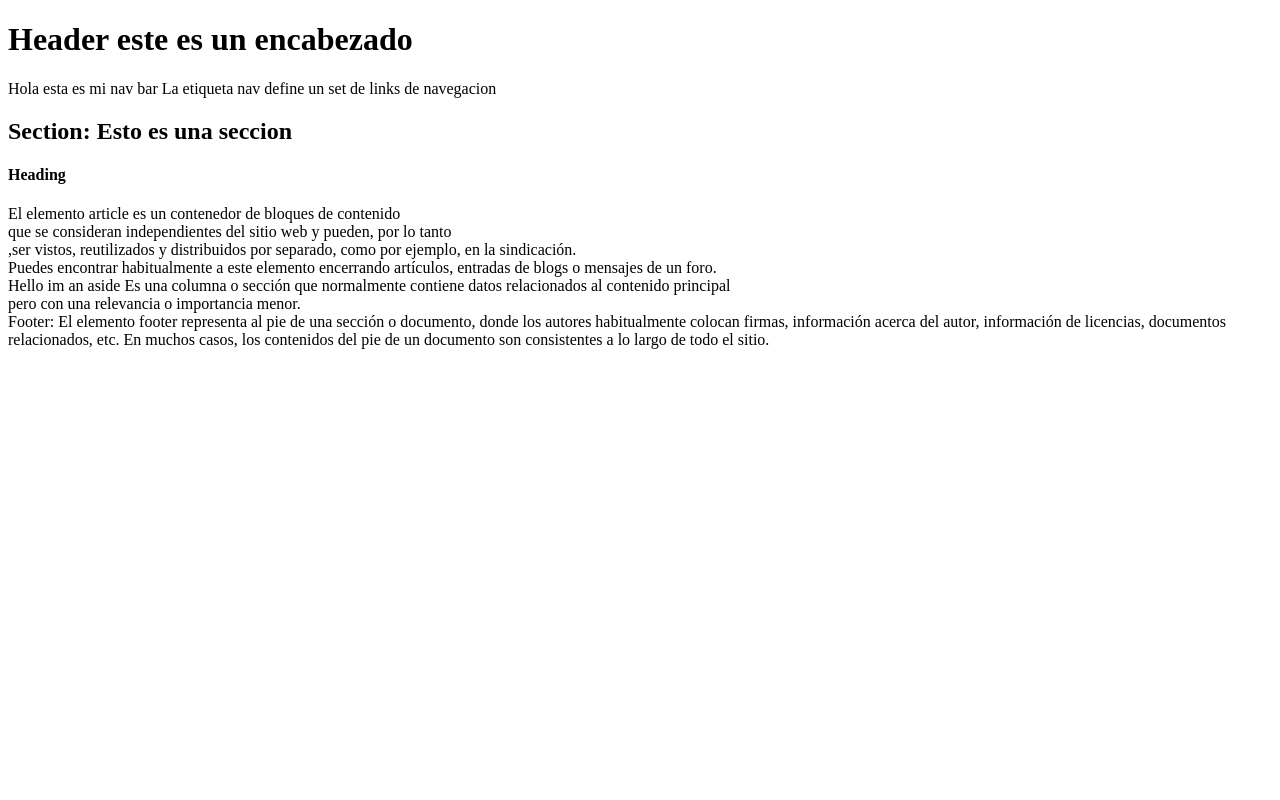
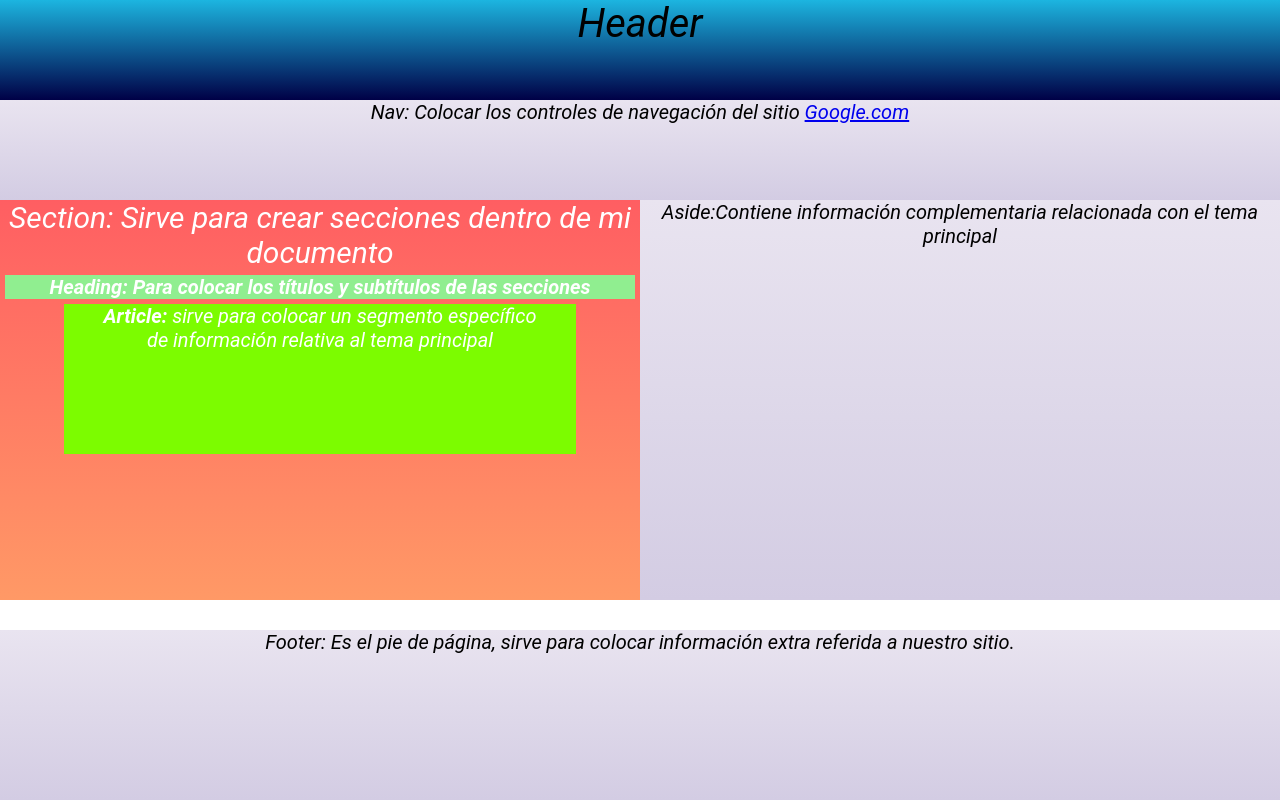
Before and after one commit to KevinAlexanderP/bootcampKodemia, a plain HTML site: page ejercicio1-html/index.html in a window 1280 px wide. Drawn offline with Linux system fonts and the light colour scheme.

Commit message:
Cambios para la estructura en html, Tarea día 21/11/2019 ::octocat::

```diff
--- /dev/null
+++ b/ejercicio1-html/Css/main.css
@@ -0,0 +1,83 @@
+* {
+    margin: 0%;
+    font-family: 'Roboto', sans-serif;
+    text-align: center;
+    font-style: italic;
+    font-size: 20px;
+}
+
+.header {
+    background: #000046;
+    /* fallback for old browsers */
+    background: -webkit-linear-gradient(to bottom, #1CB5E0, #000046);
+    /* Chrome 10-25, Safari 5.1-6 */
+    background: linear-gradient(to bottom, #1CB5E0, #000046);
+    /* W3C, IE 10+/ Edge, Firefox 16+, Chrome 26+, Opera 12+, Safari 7+ */
+    font-size: 40px;
+    width: 100%;
+    height: 100px;
+}
+
+#nav {
+    background: #D3CCE3;
+    /* fallback for old browsers */
+    background: -webkit-linear-gradient(to bottom, #E9E4F0, #D3CCE3);
+    /* Chrome 10-25, Safari 5.1-6 */
+    background: linear-gradient(to bottom, #E9E4F0, #D3CCE3);
+    /* W3C, IE 10+/ Edge, Firefox 16+, Chrome 26+, Opera 12+, Safari 7+ */
+    ;
+    height: 100px;
+    font-size: 20px;
+}
+
+#asidefootercolor {
+    background: #D3CCE3;
+    /* fallback for old browsers */
+    background: -webkit-linear-gradient(to bottom, #E9E4F0, #D3CCE3);
+    /* Chrome 10-25, Safari 5.1-6 */
+    background: linear-gradient(to bottom, #E9E4F0, #D3CCE3);
+    /* W3C, IE 10+/ Edge, Firefox 16+, Chrome 26+, Opera 12+, Safari 7+ */
+}
+
+.aside {
+    width: 50%;
+    float: right;
+    height: 400px;
+}
+
+.etiquetafooter {
+    background-color: indigo;
+    position: fixed;
+    bottom: 0%;
+    width: 100%;
+    height: 170px;
+}
+
+.section {
+    background: #ff9966;
+    /* fallback for old browsers */
+    background: -webkit-linear-gradient(to bottom, #ff5e62, #ff9966);
+    /* Chrome 10-25, Safari 5.1-6 */
+    background: linear-gradient(to bottom, #ff5e62, #ff9966);
+    /* W3C, IE 10+/ Edge, Firefox 16+, Chrome 26+, Opera 12+, Safari 7+ */
+    float: left;
+    width: 50%;
+    height: 400px;
+    color: white;
+    font-size: 30px;
+}
+
+.article {
+    background: lawngreen;
+    width: 80%;
+    height: 150px;
+    margin-left: auto;
+    margin-right: auto;
+    margin-top: auto;
+    margin-bottom: auto;
+}
+
+.heading {
+    background: lightgreen;
+    margin: 5px;
+}
--- a/ejercicio1-html/index.html
+++ b/ejercicio1-html/index.html
@@ -9,36 +9,30 @@
 </head>
 
 <body>
+    <!DOCTYPE html>
+    <html lang="en">
 
-    <div>
-        <h1> Header este es un encabezado</h1>
-    </div>
+    <head>
+        <meta charset="UTF-8">
+        <meta name="viewport" content="width=device-width, initial-scale=1.0">
+        <meta http-equiv="X-UA-Compatible" content="ie=edge">
+        <title>Document</title>
+        <link rel="stylesheet" href="Css/main.css">
+    </head>
 
-    <div>
-        <nav>Hola esta es mi nav bar La etiqueta nav define un set de links de navegacion
-        </nav>
-    </div>
-    <section>
-        <h2>Section: Esto es una seccion</h2>
+    <body>
+        <header class="header">Header</header>
+        <nav id="nav">Nav: Colocar los controles de navegación del sitio <a href="https://google.com">Google.com</a></nav>
+        <section class="section">
+            Section: Sirve para crear secciones dentro de mi documento
+            <h1 class="heading" class="section">Heading: Para colocar los títulos y subtítulos de las secciones</h1>
+            <article class="article"> <b>Article:</b> sirve para colocar un segmento específico <br> de información relativa al tema principal</article>
+        </section>
+        <aside id="asidefootercolor" class="aside">Aside:Contiene información complementaria relacionada con el tema principal</aside>
+        <footer id="asidefootercolor" class="etiquetafooter">Footer: Es el pie de página, sirve para colocar información extra referida a nuestro sitio.</footer>
+    </body>
 
-        <h4>
-            Heading
-        </h4>
-        <article>El elemento article es un contenedor de bloques de contenido <br> que se consideran independientes del sitio web y pueden, por lo tanto <br> ,ser vistos, reutilizados y distribuidos por separado, como por ejemplo, en la sindicación. <br> Puedes
-            encontrar habitualmente a este elemento encerrando artículos, entradas de blogs o mensajes de un foro.
-        </article>
-
-    </section>
-    <aside>
-        Hello im an aside Es una columna o sección que normalmente contiene datos relacionados al contenido principal <br> pero con una relevancia o importancia menor.
-    </aside>
-
-    <footer>
-        Footer: El elemento footer representa al pie de una sección o documento, donde los autores habitualmente colocan firmas, información acerca del autor, información de licencias, documentos relacionados, etc. En muchos casos, los contenidos del pie de un
-        documento son consistentes a lo largo de todo el sitio.
-
-    </footer>
-
+    </html>
 </body>
 
 </html>
```
